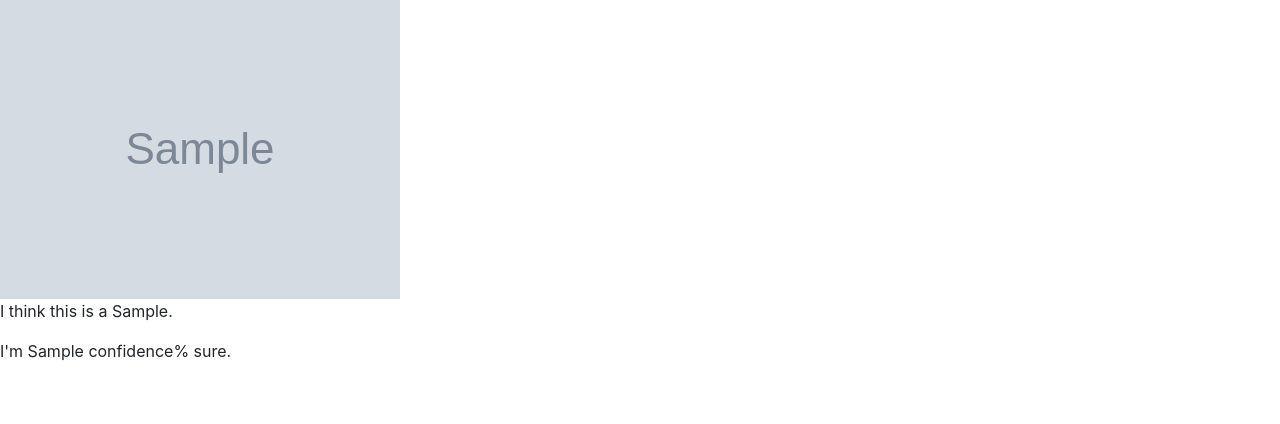
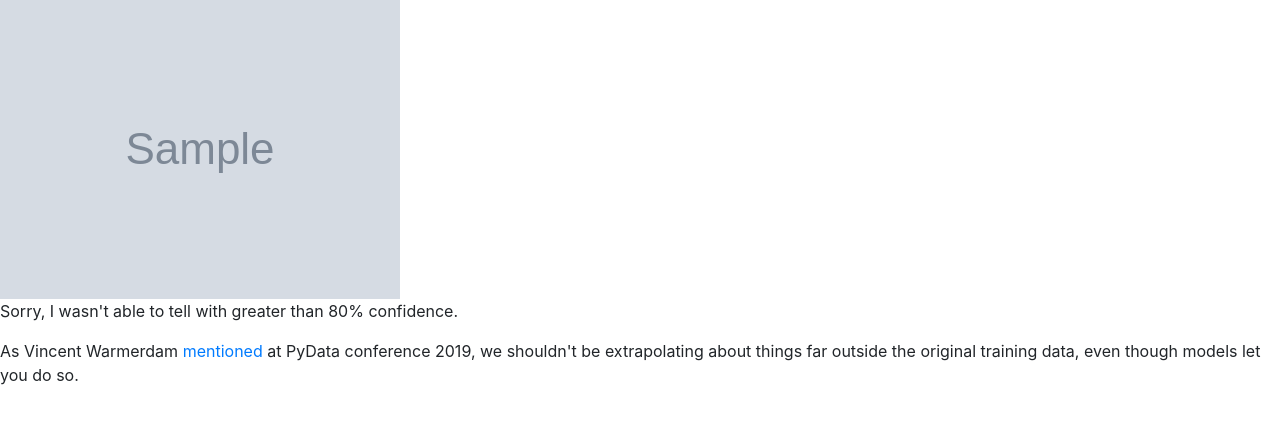
Before and after one commit to david-mears/portfolio, a Django app: template wolforhusky/templates/wolforhusky_index.html in a window 1280 px wide. Shown: the part 233-657 px from the top of the page. Run offline with Django 3.2, Linux system fonts and the light colour scheme; tables that the repository leaves empty hold one stand-in row (values such as "Sample post"); the template is opened without the code that fills it: values that come from a table or form of the project are taken from there, most other values are stand-ins (such as "Sample title", 1, 10 or a date in 2020); grey boxes marked "Sample" are stand-in pictures; some libraries are stand-ins or nearby versions.

Commit message:
Remove predictions if confidence < 80%

```diff
--- a/wolforhusky/templates/wolforhusky_index.html
+++ b/wolforhusky/templates/wolforhusky_index.html
@@ -19,12 +19,12 @@
 <img src="{{image_obj.image.url}}" alt="Your uploaded picture">
 {% endif %}
 
-{% if predicted_class %}
-
+{% if predicted_class and confidence > 80 %}
 <p>I think this is a {{ predicted_class }}.</p>
 <p>I'm {{confidence}}% sure.</p>
-
-
+{% elif predicted_class %}
+<p>Sorry, I wasn't able to tell with greater than 80% confidence.</p>
+<p>As Vincent Warmerdam <a href="https://pydata.org/london2019/schedule/presentation/10/how-to-constrain-artificial-stupidity/">mentioned</a> at PyData conference 2019, we shouldn't be extrapolating about things far outside the original training data, even though models let you do so.</p>
 {% endif %}
 
 {% endblock %}
```
